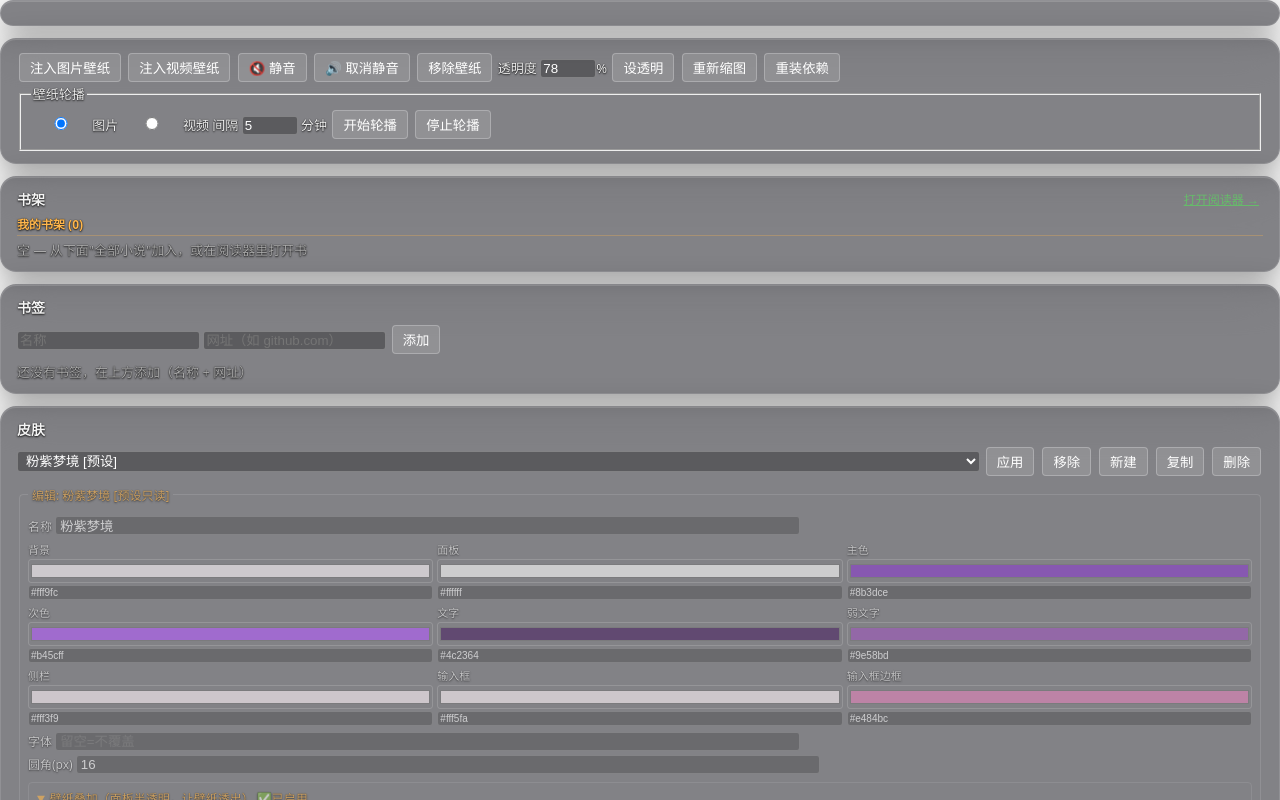
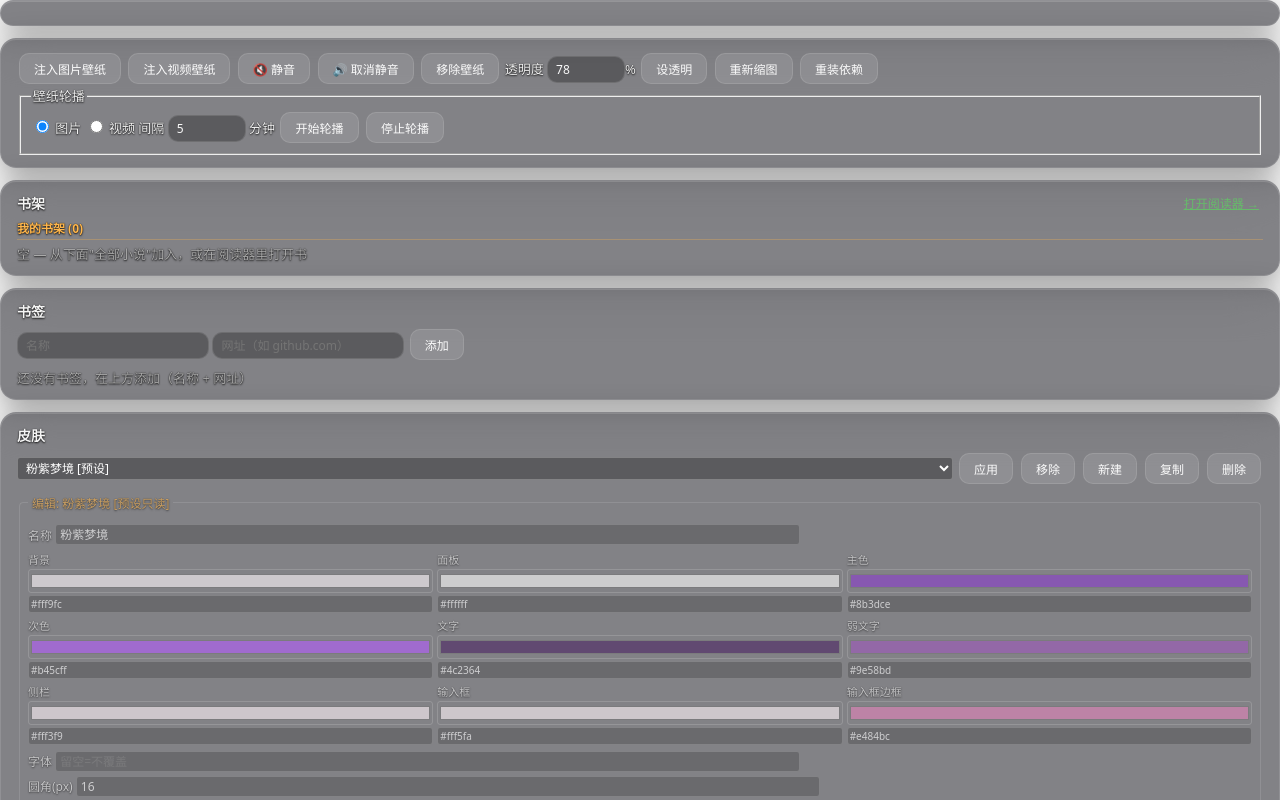
Before and after one commit to zzh-learner/zcode-wallpaper, a website: page control/index.html in a window 1280 px wide. Shown: the top 800 px of the page. Drawn offline with Linux system fonts and the light colour scheme; no server answers.

Commit message:
feat(control-ui): 全局控件样式（按钮分级 + 焦点环 + reduced-motion）

```diff
--- a/control/control.css
+++ b/control/control.css
@@ -67,12 +67,23 @@ h3 { margin: 0 0 6px 0; font-size: 14px; }
   font-size: 12px; text-decoration: underline; cursor: pointer; }
 .link-btn:hover { background: transparent; color: #81c784; }
 .st { padding: 3px 0; }
-button { background: rgba(255, 255, 255, 0.12); color: #fff; border: 1px solid rgba(255, 255, 255, 0.25);
-  border-radius: 4px; padding: 4px 10px; cursor: pointer; margin: 2px; }
-button:hover { background: rgba(255, 255, 255, 0.22); }
-button:disabled { opacity: 0.4; cursor: not-allowed; }
-input { background: rgba(0, 0, 0, 0.3); color: #fff; border: 1px solid rgba(255, 255, 255, 0.25);
-  border-radius: 3px; width: 50px; }
+button { background: rgba(255, 255, 255, 0.10); color: var(--text-primary);
+  border: 1px solid var(--glass-border); border-radius: var(--radius-control);
+  padding: 6px 14px; font-size: var(--fs-sm); cursor: pointer; margin: 2px;
+  transition: background 200ms ease, transform 200ms ease, border-color 200ms ease; }
+button:hover { background: rgba(255, 255, 255, 0.18); }
+button:active { transform: scale(0.97); }
+button:disabled { opacity: 0.35; cursor: not-allowed; }
+button.primary { background: var(--accent); border-color: transparent; color: #fff; }
+button.primary:hover { background: var(--accent-hover); }
+button.danger:hover { background: rgba(255, 69, 58, 0.25); border-color: var(--err); color: var(--err); }
+input, select { background: rgba(0, 0, 0, 0.3); color: var(--text-primary);
+  border: 1px solid var(--glass-border); border-radius: var(--radius-control);
+  padding: 4px 8px; font-size: var(--fs-sm); font-family: inherit; }
+input[type="number"] { width: 60px; }
+input[type="radio"], input[type="checkbox"], input[type="range"] { accent-color: var(--accent); }
+button:focus-visible, input:focus-visible, select:focus-visible, summary:focus-visible {
+  outline: 2px solid var(--accent); outline-offset: 2px; }
 .ok { color: #66bb6a; } .warn { color: #ffb74d; } .muted { color: #aaa; }
 #shelf-list .book { padding: 4px 0; border-bottom: 1px solid rgba(255, 255, 255, 0.1);
   display: flex; align-items: center; justify-content: space-between; }
@@ -132,3 +143,12 @@ input { background: rgba(0, 0, 0, 0.3); color: #fff; border: 1px solid rgba(255,
 .skin-opacity-row { display: flex; align-items: center; gap: 6px; font-size: 11px; margin: 3px 0; }
 .skin-opacity-row input[type="range"] { flex: 1; }
 .skin-opacity-row span { min-width: 36px; text-align: right; color: #ccc; font-size: 10px; }
+
+/* a11y: 尊重系统 reduced-motion 设置（spec §11.5） */
+@media (prefers-reduced-motion: reduce) {
+  *, *::before, *::after {
+    transition-duration: 0.01ms !important;
+    animation-duration: 0.01ms !important;
+  }
+  button:active { transform: none; }
+}
```
